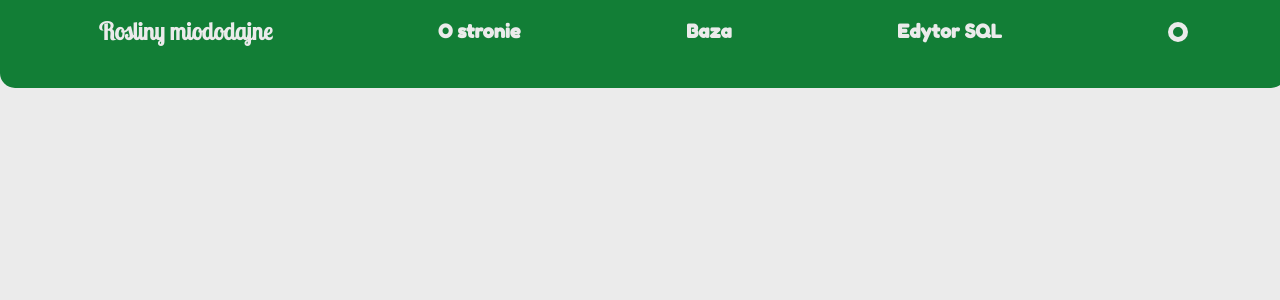
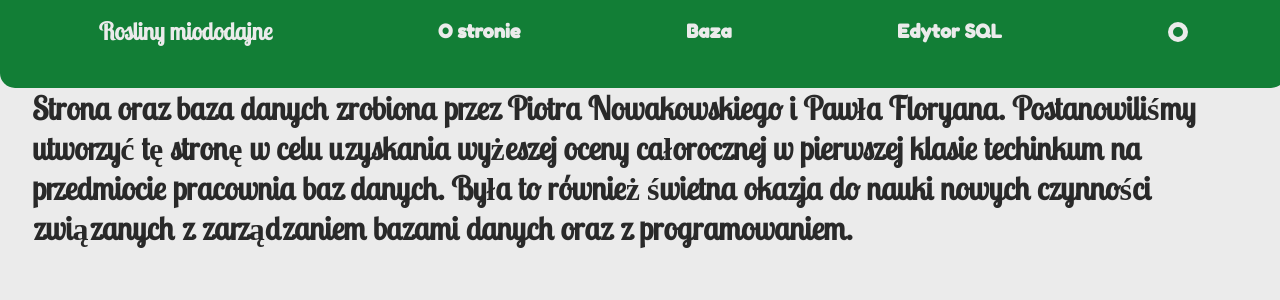
Before and after one commit to piotreknow02/rosliny-miododajne-client, a Next.js app: page /o-stronie in a window 1280 px wide. Shown: the top 300 px of the page. Built offline with nearby package versions, Linux system fonts and the light colour scheme; a web font is replaced by a local one.

Commit message:
Zaktualizowano opis strony
rzaby so piekne

```diff
--- a/pages/o-stronie.jsx
+++ b/pages/o-stronie.jsx
@@ -4,7 +4,9 @@ export default function About()
 {
     return(
         <div className={styles.main}>
-            nvifdsukbdsv
+            <h1>Strona oraz baza danych zrobiona przez Piotra Nowakowskiego i Pawła Floryana.
+    Postanowiliśmy utworzyć tę stronę w celu uzyskania wyżeszej oceny całorocznej w pierwszej klasie techinkum na przedmiocie pracownia baz danych.
+    Była to również świetna okazja do nauki nowych czynności związanych z zarządzaniem bazami danych oraz z programowaniem.</h1>
         </div>
     )
 }
--- a/styles/O-stronie.module.css
+++ b/styles/O-stronie.module.css
@@ -1,5 +1,6 @@
 .main
 {
-    color: var(--primary-color);
+    color: var(--text-color);
     font-size: 100%;
+    padding: 4vmin;
 }
```
